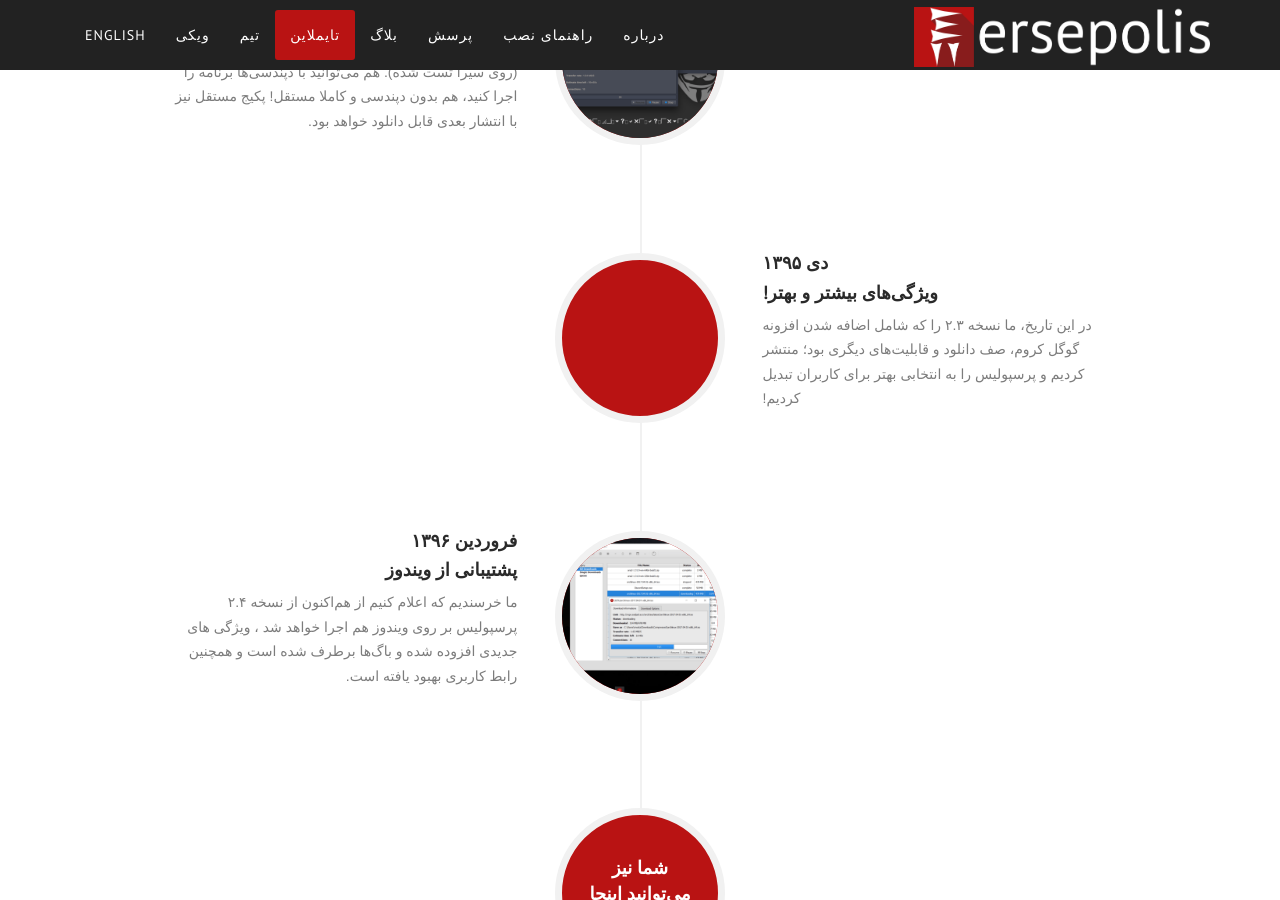
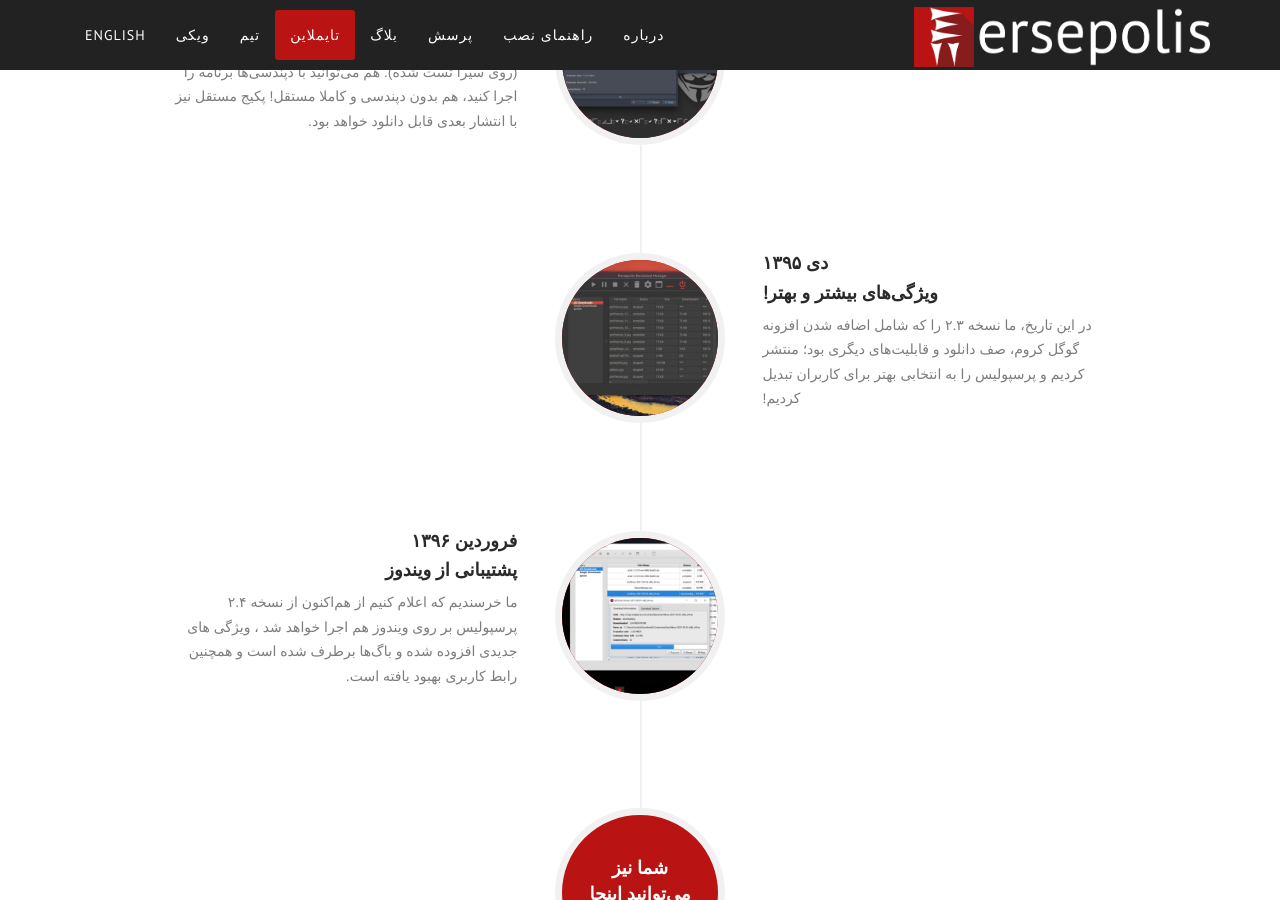
Before and after one commit to mavahedinia/mr0null.github.io, a Jekyll site: the page built from fa/index.html, in a window 1280 px wide and 900 px high, scrolled down 6097 px. Built offline with Jekyll 4.4.1, drawn with Linux system fonts in a browser that asks for light colours; some web fonts are replaced.

Commit message:
fixed image path

```diff
--- a/_includes/about-fa.html
+++ b/_includes/about-fa.html
@@ -68,7 +68,7 @@
                         </li>
                         <li>
                             <div class="timeline-image">
-                                <img class="img-circle img-responsive" src="img/about/5.jpg" alt="">
+                                <img class="img-circle img-responsive" src="img/about/5.png" alt="">
                             </div>
                             <div class="timeline-panel">
                                 <div class="timeline-heading">
```
